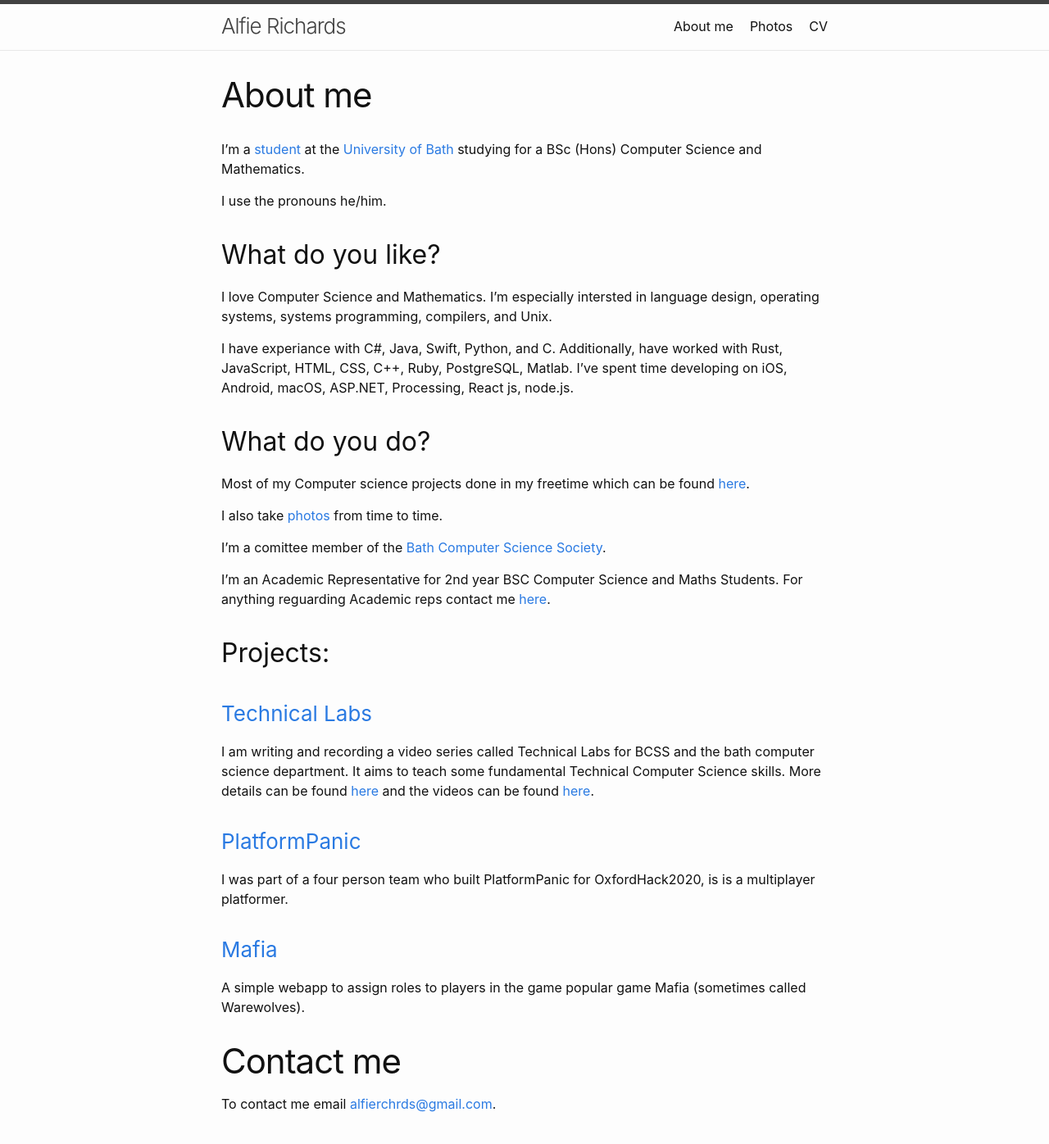
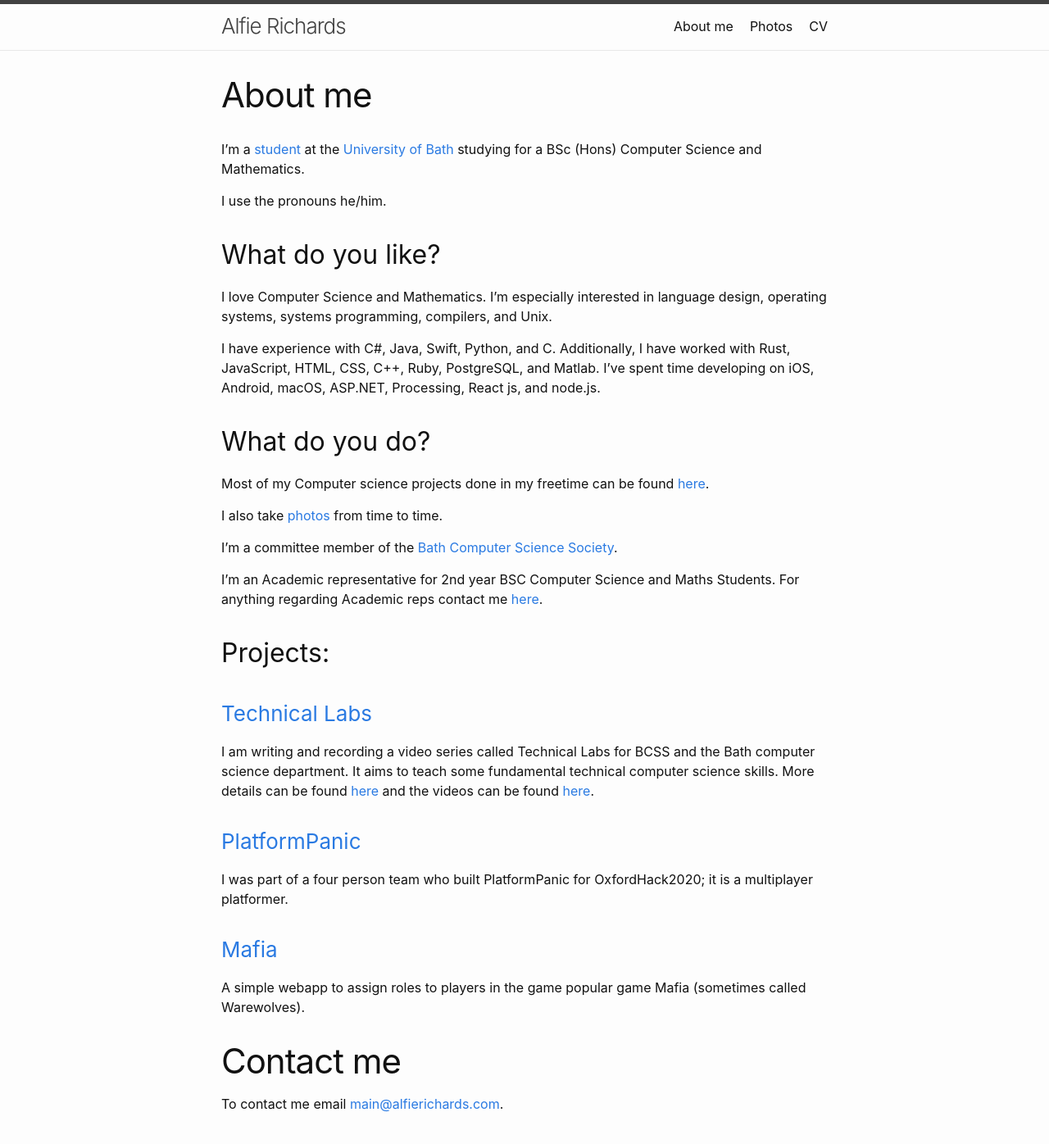
Before and after one commit to AlfGalf/jekyllWebsite, a Jekyll site: the page built from index.md, in a window 1280 px wide and 1400 px high. Shown: the top 1396 px of the window at 82% size. Built offline with Jekyll 4.4.1, drawn with Linux system fonts in a browser that asks for light colours.

Commit message:
Joe spell checked me

```diff
--- a/index.md
+++ b/index.md
@@ -14,39 +14,39 @@ I use the pronouns he/him.
 What do you like?
 -----------------
 
-I love Computer Science and Mathematics. I'm especially intersted in language design, operating
+I love Computer Science and Mathematics. I'm especially interested in language design, operating
 systems, systems programming, compilers, and Unix.
 
-I have experiance with C#, Java, Swift, Python, and C. Additionally, have worked with Rust,
-JavaScript, HTML, CSS, C++, Ruby, PostgreSQL, Matlab. I've spent time developing on iOS, Android, macOS,
-ASP.NET, Processing, React js, node.js.
+I have experience with C#, Java, Swift, Python, and C. Additionally, I have worked with Rust,
+JavaScript, HTML, CSS, C++, Ruby, PostgreSQL, and Matlab. I've spent time developing on iOS, Android, macOS,
+ASP.NET, Processing, React js, and node.js.
 
 What do you do?
 ---------------
 
-Most of my Computer science projects done in my freetime which can be found
+Most of my Computer science projects done in my freetime can be found
 [here](https://github.com/AlfGalf?tab=repositories).
 
 I also take [photos](/photos.html) from time to time.
 
-I'm a comittee member of the [Bath Computer Science Society](https://www.thesubath.com/bcss/).
+I'm a committee member of the [Bath Computer Science Society](https://www.thesubath.com/bcss/).
 
-I'm an Academic Representative for 2nd year BSC Computer Science and Maths Students. For anything
-reguarding Academic reps contact me [here](mailto:ar2227@bath.ac.uk).
+I'm an Academic representative for 2nd year BSC Computer Science and Maths Students. For anything
+regarding Academic reps contact me [here](mailto:ar2227@bath.ac.uk).
 
 Projects:
 ---------
 
 ### [Technical Labs](https://www.technical-labs.link/)
 
-I am writing and recording a video series called Technical Labs for BCSS and the bath computer
-science department. It aims to teach some fundamental Technical Computer Science skills. More
+I am writing and recording a video series called Technical Labs for BCSS and the Bath computer
+science department. It aims to teach some fundamental technical computer science skills. More
 details can be found [here](https://bath-bcss.github.io/Technical-Labs/) and the videos can be found
 [here](https://www.youtube.com/playlist?list=PLT4sucrjsqF8kvZFcRvxfhWuTvjKrXYzE).
 
 ### [PlatformPanic](http://website.platformpanic.online)
 
-I was part of a four person team who built PlatformPanic for OxfordHack2020, is
+I was part of a four person team who built PlatformPanic for OxfordHack2020; it
 is a multiplayer platformer.
 
 ### [Mafia](https://mafia.alfierichards.com)
@@ -57,4 +57,4 @@ Warewolves).
 Contact me
 ==========
 
-To contact me email [alfierchrds@gmail.com](mailto:alfierchrds@gmail.com).
+To contact me email [main@alfierichards.com](mailto:main@alfierichards.com).
```
